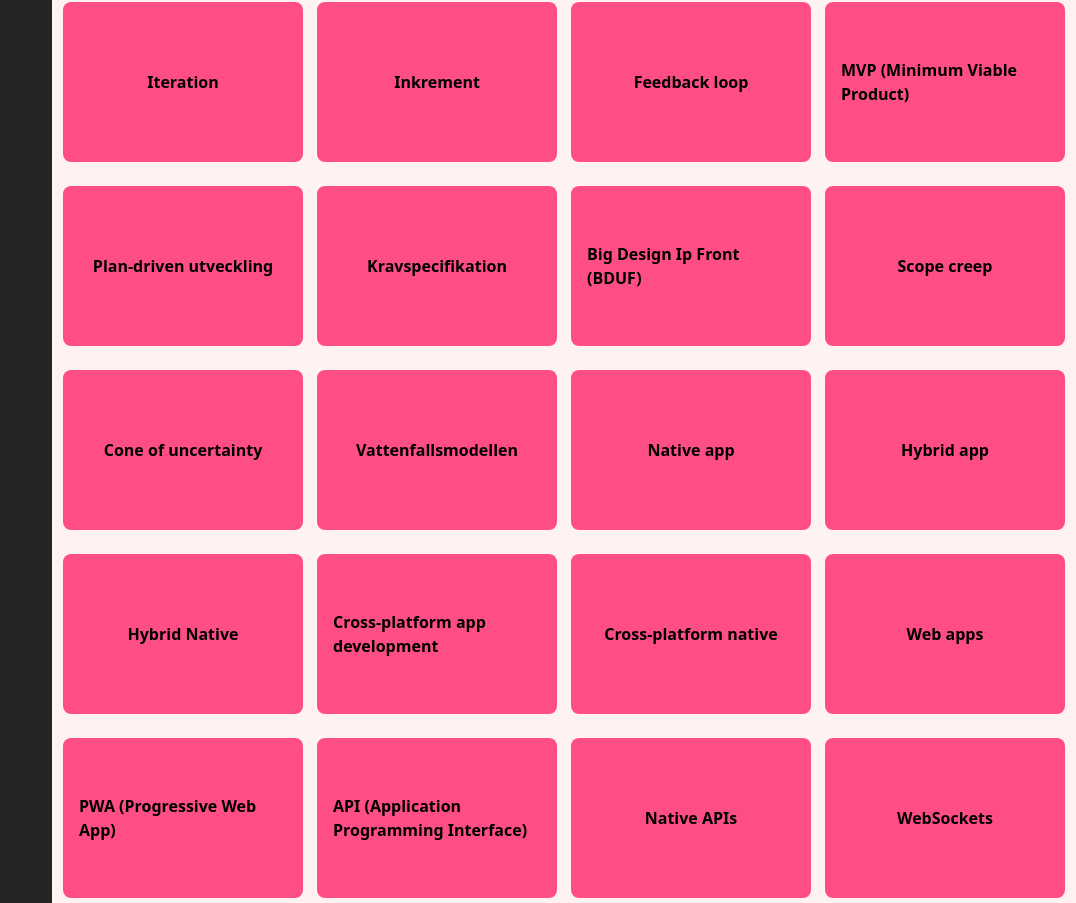
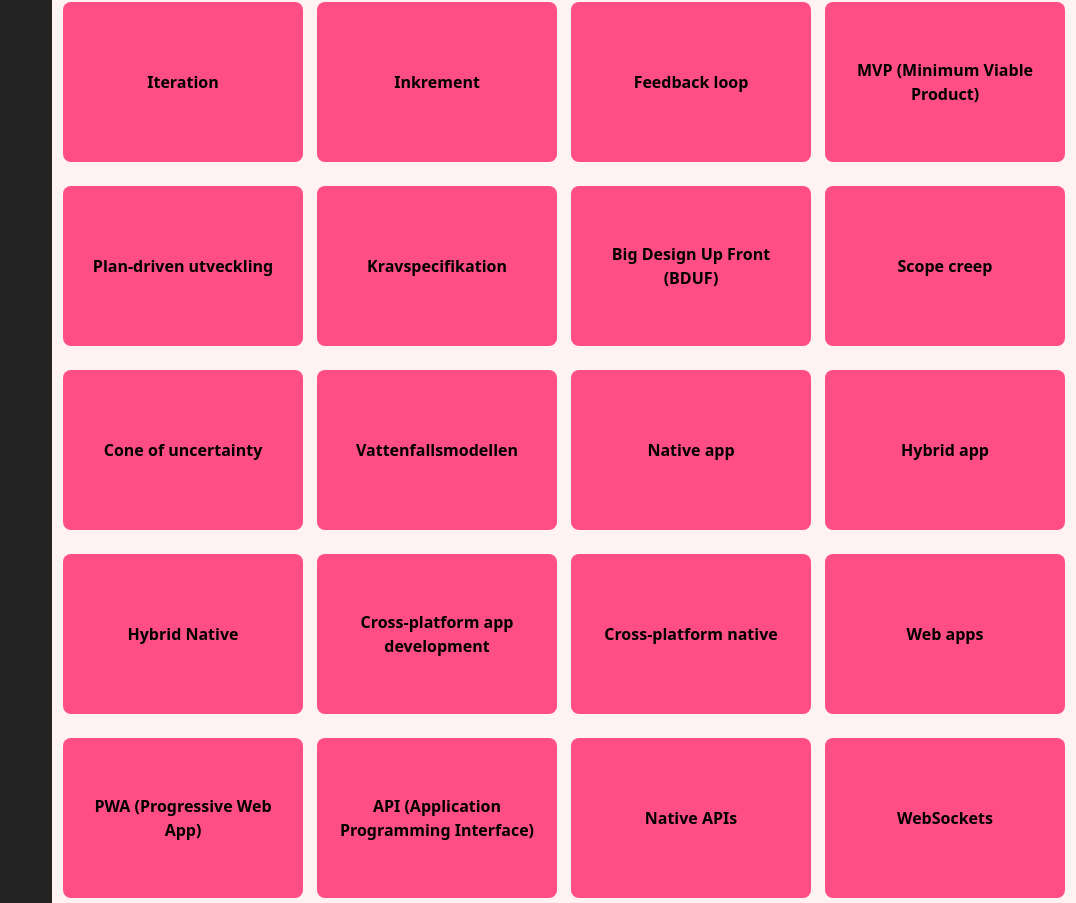
Before and after one commit to ThelmaMattsson/ux-course-glossary, a React (Vite) app: page /glossary in a window 1280 px wide. Shown: the part 1894-2797 px from the top of the page, without its empty margins (204-1280 px from the left). Built offline with nearby package versions, Linux system fonts and the light colour scheme.

Commit message:
fixed bug not showing definition, text-center on cards

```diff
--- a/src/components/GlosSearch.tsx
+++ b/src/components/GlosSearch.tsx
@@ -13,11 +13,12 @@ export function GlosSearch({ value, onChange, course, onCourseChange }: GlosSear
                 <select
                 value={course}
                 onChange={(e) => onCourseChange(e.target.value)}
-                className="border-1 border-gray-400 p-2 rounded-md text-text-inverted"
+                className="border-1 border-gray-400 p-2 rounded-md text-text-inverted cursor-pointer"
             >
                 <option value="All">Visa alla</option>
                 <option value="UX">UX</option>
                 <option value="Agilt arbete">Agilt arbete</option>
+                <option value="apputveckling">Apputveckling</option>
             </select>
             </div>
             <label htmlFor="glos-search" className="block text-sm font-medium text-text-inverted mb-1">Sök</label>
--- a/src/components/GlossaryItem.tsx
+++ b/src/components/GlossaryItem.tsx
@@ -26,7 +26,7 @@ export function GlossaryItem({ cards }: GlossaryItemProps) {
                     className=""
                 >
                     <div className={`card ${flippedIndex === index ? 'flipped' : ''}`}>
-                        <div className="card-face bg-primary hover:bg-primary-hover rounded-lg flex items-center justify-center p-4">
+                        <div className="card-face bg-primary hover:bg-primary-hover rounded-lg flex items-center justify-center p-4 text-center">
                             <h5 className="font-bold text-text-inverted">
                                 {word.term}
                             </h5>
--- a/src/words.json
+++ b/src/words.json
@@ -212,7 +212,7 @@
         "course":"Agilt arbete"
     },
     {
-        "term": "Big Design Ip Front (BDUF)",
+        "term": "Big Design Up Front (BDUF)",
         "definition": "När man designar hela systemet i detalj innan man börjar bygga (ej agil)",
         "course": "Agilt arbete"
     },
@@ -233,192 +233,192 @@
     },
     {
     "term": "Native app",
-    "description": "App som byggs för ett specifikt operativsystem (ex i Swift för iOS, Kotlin för Android).",
+    "definition": "App som byggs för ett specifikt operativsystem (ex i Swift för iOS, Kotlin för Android).",
     "course": "apputveckling"
     },
     {
         "term": "Hybrid app",
-        "description": "App byggd med webbteknik (HTML, CSS, JS) som körs i en native container. Kan installeras som app men är i grunden en webbapplikation.",
+        "definition": "App byggd med webbteknik (HTML, CSS, JS) som körs i en native container. Kan installeras som app men är i grunden en webbapplikation.",
         "course": "apputveckling"
     },
     {
         "term": "Hybrid Native",
-        "description": "Hybridlösning som använder native komponenter via ramverk (ex React Native).",
+        "definition": "Hybridlösning som använder native komponenter via ramverk (ex React Native).",
         "course": "apputveckling"
     },
     {
         "term": "Cross-platform app development",
-        "description": "Att utveckla appar som fungerar på flera plattformar från samma kodbas (iOS, Android, web).",
+        "definition": "Att utveckla appar som fungerar på flera plattformar från samma kodbas (iOS, Android, web).",
         "course": "apputveckling"
     },
     {
         "term": "Cross-platform native",
-        "description": "Cross-platform men med native rendering (ex React Native, Flutter), dvs inte bara en webview.",
+        "definition": "Cross-platform men med native rendering (ex React Native, Flutter), dvs inte bara en webview.",
         "course": "apputveckling"
     },
     {
         "term": "Web apps",
-        "description": "Applikationer som körs i webbläsaren utan installation.",
+        "definition": "Applikationer som körs i webbläsaren utan installation.",
         "course": "apputveckling"
     },
     {
         "term": "PWA (Progressive Web App)",
-        "description": "Webbapp som kan installeras på en enhet, fungera offline och skicka pushnotiser.",
+        "definition": "Webbapp som kan installeras på en enhet, fungera offline och skicka pushnotiser.",
         "course": "apputveckling"
     },
     {
         "term": "API (Application Programming Interface)",
-        "description": "Ett gränssnitt som låter olika program prata med varandra (frontend <-> backend).",
+        "definition": "Ett gränssnitt som låter olika program prata med varandra (frontend <-> backend).",
         "course": "apputveckling"
     },
     {
         "term": "Native APIs",
-        "description": "Operativsystemets egna APIer för funktioner som kamera, GPS, notiser etc.",
+        "definition": "Operativsystemets egna APIer för funktioner som kamera, GPS, notiser etc.",
         "course": "apputveckling"
     },
     {
         "term": "WebSockets",
-        "description": "Protokoll för realtidskommunikation mellan klient och server (ex i chatt, spel, live-data).",
+        "definition": "Protokoll för realtidskommunikation mellan klient och server (ex i chatt, spel, live-data).",
         "course": "apputveckling"
     },
     {
         "term": "Flutter",
-        "description": "Cross-platform UI-ramverk från Google som använder språket Dart.",
+        "definition": "Cross-platform UI-ramverk från Google som använder språket Dart.",
         "course": "apputveckling"
     },
     {
         "term": "Ionic",
-        "description": "Hybrid-ramverk från Ionic för mobilappar med webbteknik.",
+        "definition": "Hybrid-ramverk från Ionic för mobilappar med webbteknik.",
         "course": "apputveckling"
     },
     {
         "term": "CapacitorJS",
-        "description": "Native bridge (också från Ionic) som låter webbappar använda mobilens native funktioner.",
+        "definition": "Native bridge (också från Ionic) som låter webbappar använda mobilens native funktioner.",
         "course": "apputveckling"
     },
     {
         "term": "PhoneGap",
-        "description": "Tidigare hybridramverk från Adobe (nedlagt). Byggde på Cordova.",
+        "definition": "Tidigare hybridramverk från Adobe (nedlagt). Byggde på Cordova.",
         "course": "apputveckling"
     },
     {
         "term": "Cordova",
-        "description": "Verktyg som paketerar webbappar till mobilappar och ger tillgång till native funktioner via plugin.",
+        "definition": "Verktyg som paketerar webbappar till mobilappar och ger tillgång till native funktioner via plugin.",
         "course": "apputveckling"
     },
     {
         "term": "Xamarin",
-        "description": "Cross-platform-ramverk från Microsoft som använder C#.",
+        "definition": "Cross-platform-ramverk från Microsoft som använder C#.",
         "course": "apputveckling"
     },
     {
         "term": "MAUI (.NET MAUI)",
-        "description": "Efterföljare till Xamarin för att bygga appar i .NET.",
+        "definition": "Efterföljare till Xamarin för att bygga appar i .NET.",
         "course": "apputveckling"
     },
     {
         "term": "Sencha Touch",
-        "description": "JS-ramverk för mobilappar från Sencha (ej vanligt idag).",
+        "definition": "JS-ramverk för mobilappar från Sencha (ej vanligt idag).",
         "course": "apputveckling"
     },
     {
         "term": "Electron",
-        "description": "Ramverk för desktopappar med webbteknik (ex VSCode), ursprungligen från GitHub.",
+        "definition": "Ramverk för desktopappar med webbteknik (ex VSCode), ursprungligen från GitHub.",
         "course": "apputveckling"
     },
     {
         "term": "Expo",
-        "description": "Verktyg och plattform runt React Native som förenklar utveckling.",
+        "definition": "Verktyg och plattform runt React Native som förenklar utveckling.",
         "course": "apputveckling"
     },
     {
         "term": "Nativewind",
-        "description": "Tailwind-liknande styling för React Native.",
+        "definition": "Tailwind-liknande styling för React Native.",
         "course": "apputveckling"
     },
     {
         "term": "Tamagui",
-        "description": "UI-system för React Native och web med fokus på prestanda.",
+        "definition": "UI-system för React Native och web med fokus på prestanda.",
         "course": "apputveckling"
     },
     {
         "term": "Unistyles",
-        "description": "Stylingbibliotek för React Native med bättre typstöd och prestanda.",
+        "definition": "Stylingbibliotek för React Native med bättre typstöd och prestanda.",
         "course": "apputveckling"
     },
     {
         "term": "Workbox",
-        "description": "Bibliotek från Google för att hantera service workers och offline-funktioner i PWA.",
+        "definition": "Bibliotek från Google för att hantera service workers och offline-funktioner i PWA.",
         "course": "apputveckling"
     },
     {
         "term": "PWA Builder",
-        "description": "Verktyg från Microsoft som hjälper att paketera PWA till installerbara appar.",
+        "definition": "Verktyg från Microsoft som hjälper att paketera PWA till installerbara appar.",
         "course": "apputveckling"
     },
     {
         "term": "Metro Bundler",
-        "description": "JS-bundler som används i React Native.",
+        "definition": "JS-bundler som används i React Native.",
         "course": "apputveckling"
     },
     {
         "term": "Lighthouse",
-        "description": "Analysverktyg i Chrome från Google för prestanda, tillgänglighet och SEO.",
+        "definition": "Analysverktyg i Chrome från Google för prestanda, tillgänglighet och SEO.",
         "course": "apputveckling"
     },
     {
         "term": "Chrome DevTools",
-        "description": "Utvecklarverktyg inbyggt i Chrome för debugging och analys.",
+        "definition": "Utvecklarverktyg inbyggt i Chrome för debugging och analys.",
         "course": "apputveckling"
     },
     {
         "term": "JetBrains",
-        "description": "Företag som gör utvecklings-IDE:er som WebStorm och IntelliJ IDEA.",
+        "definition": "Företag som gör utvecklings-IDE:er som WebStorm och IntelliJ IDEA.",
         "course": "apputveckling"
     },
     {
         "term": "Swift",
-        "description": "Primärt språk för iOS-utveckling.",
+        "definition": "Primärt språk för iOS-utveckling.",
         "course": "apputveckling"
     },
     {
         "term": "Objective-C",
-        "description": "Äldre språk för iOS/macOS.",
+        "definition": "Äldre språk för iOS/macOS.",
         "course": "apputveckling"
     },
     {
         "term": "Kotlin",
-        "description": "Modernt språk för Android-utveckling.",
+        "definition": "Modernt språk för Android-utveckling.",
         "course": "apputveckling"
     },
     {
         "term": "Dart",
-        "description": "Språk som används i Flutter.",
+        "definition": "Språk som används i Flutter.",
         "course": "apputveckling"
     },
     {
         "term": "C#",
-        "description": "Språk i .NET-ekosystemet (Xamarin, MAUI).",
+        "definition": "Språk i .NET-ekosystemet (Xamarin, MAUI).",
         "course": "apputveckling"
     },
     {
         "term": "Python",
-        "description": "Allmänt programmeringsspråk (backend, AI, scripting, ibland appar).",
+        "definition": "Allmänt programmeringsspråk (backend, AI, scripting, ibland appar).",
         "course": "apputveckling"
     },
     {
         "term": "SDK (Software Development Kit)",
-        "description": "Samling verktyg, bibliotek och dokumentation för att utveckla mot en plattform.",
+        "definition": "Samling verktyg, bibliotek och dokumentation för att utveckla mot en plattform.",
         "course": "apputveckling"
     },
     {
         "term": "Enhetstest (unit test)",
-        "description": "Tester som verifierar små delar av kod isolerat.",
+        "definition": "Tester som verifierar små delar av kod isolerat.",
         "course": "apputveckling"
     },
     {
         "term": "TDD (Test Driven Development)",
-        "description": "Utvecklingsmetod där man skriver tester först och kod sedan.",
+        "definition": "Utvecklingsmetod där man skriver tester först och kod sedan.",
         "course": "apputveckling"
     }
 
```
